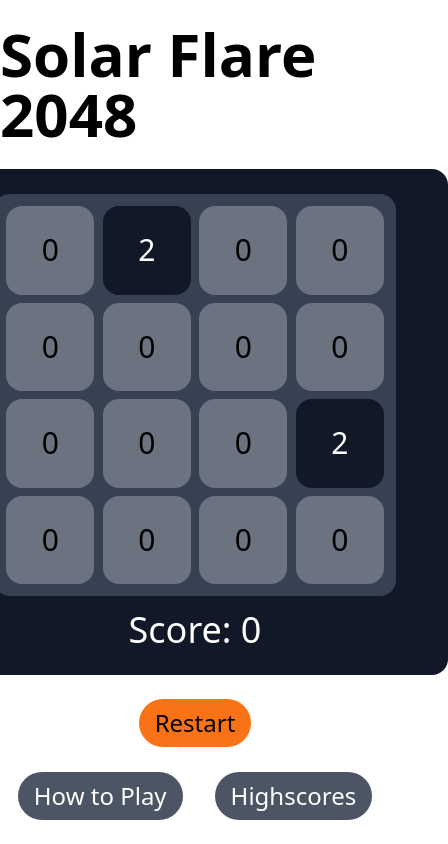
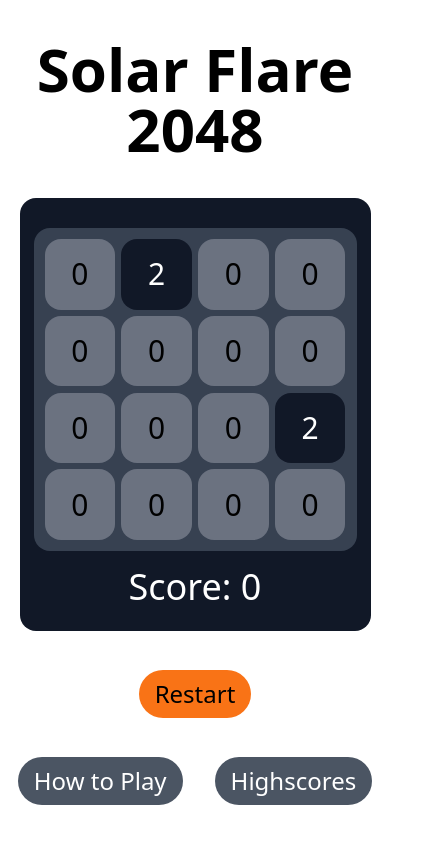
Before and after one commit to TitusLund/SolarFlare, an Angular app in the folder SolarFlare2058/: page / in a window 390 px wide. Shown: the whole page, 448 px wide, since content can reach past the window. Built offline with nearby package versions, Linux system fonts and the light colour scheme.

Commit message:
Responsive

```diff
--- a/SolarFlare2058/src/app/app.component.html
+++ b/SolarFlare2058/src/app/app.component.html
@@ -162,18 +162,18 @@
 <!- * * * * * * * * * * End of Placeholder  * * * * * * * * * * * * --
 <!- * * * * * * * * * * * * * * * * * * * * * * * * * * * * * * * * -->
 
-<main class="flex flex-col items-center w-full h-full justify-evenly">
-  <h1 class="text-6xl font-extrabold">Solar Flare 2048</h1>
-  <div id="Game Parent Window" class="flex flex-col
-                                    bg-gray-900 rounded-2xl h-3/5 aspect-square p-3
+<main class="w-full max-w-xl flex flex-col items-center h-full justify-evenly">
+
+  <h1 class="text-6xl font-extrabold text-center">Solar Flare 2048</h1>
+  <div id="Game Parent Window" class="flex flex-col bg-gray-900 rounded-2xl max-w-[90%] w-full mx-auto sm:p-5 p-3.5
                                       place-items-center justify-evenly">
     <div id="Game Board" class="inline-grid grid-cols-4 grid-rows-4 place-items-center
-                                 bg-gray-700 rounded-2xl w-5/6 p-2 aspect-square">
+                                 bg-gray-700 rounded-2xl w-full m-4 p-2 aspect-square">
       <div *ngFor="let cell of gameBoard" [class]="cell<=0 ? 'cell' : 'empty-cell'">
         <p>{{cell}}</p>
       </div>
     </div>
-    <div id="Game Score" class="h-1/12 w-fit text-white text-4xl">Score: {{currentScore}}</div>
+    <div id="Game Score" class="h-1/12 w-fit text-white text-4xl mb-2.5">Score: {{currentScore}}</div>
   </div>
   <div id="Game Buttons">
     <button id="Restart Button" class="restart-button">Restart</button>
```
